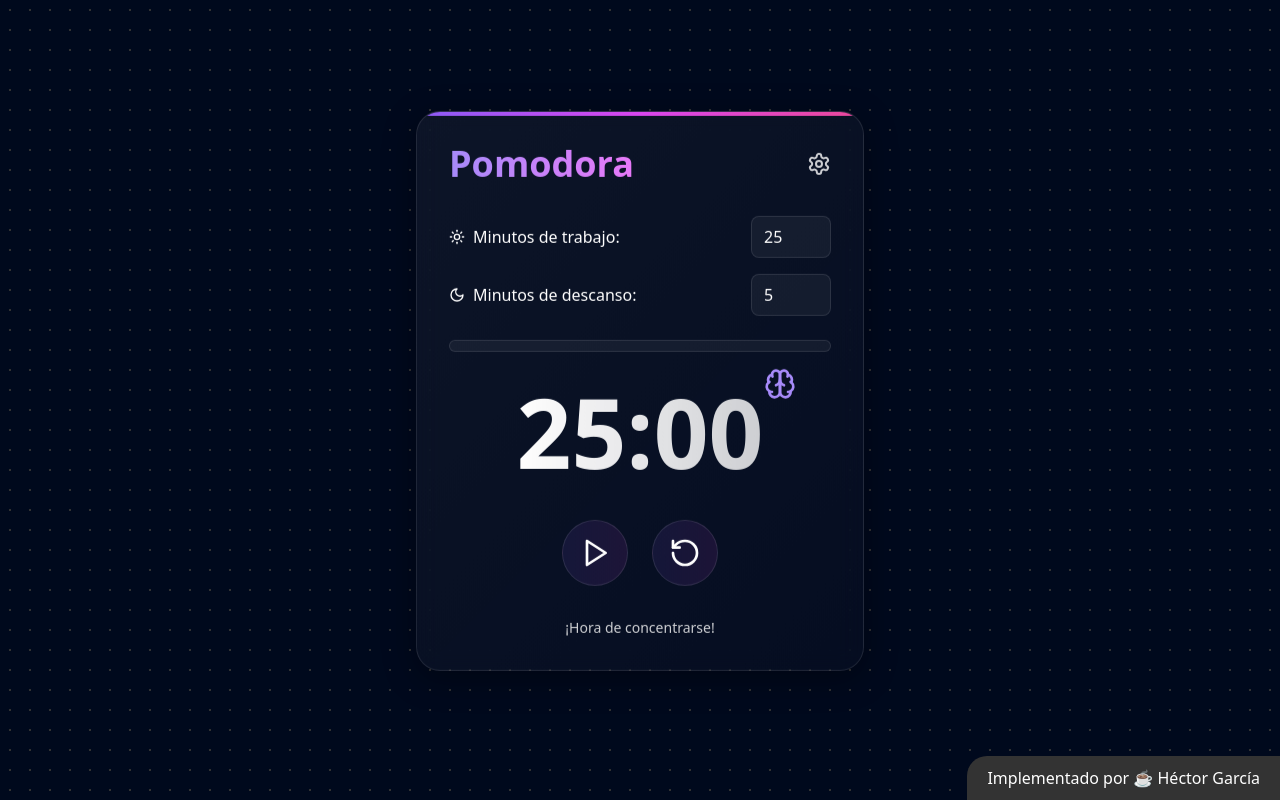
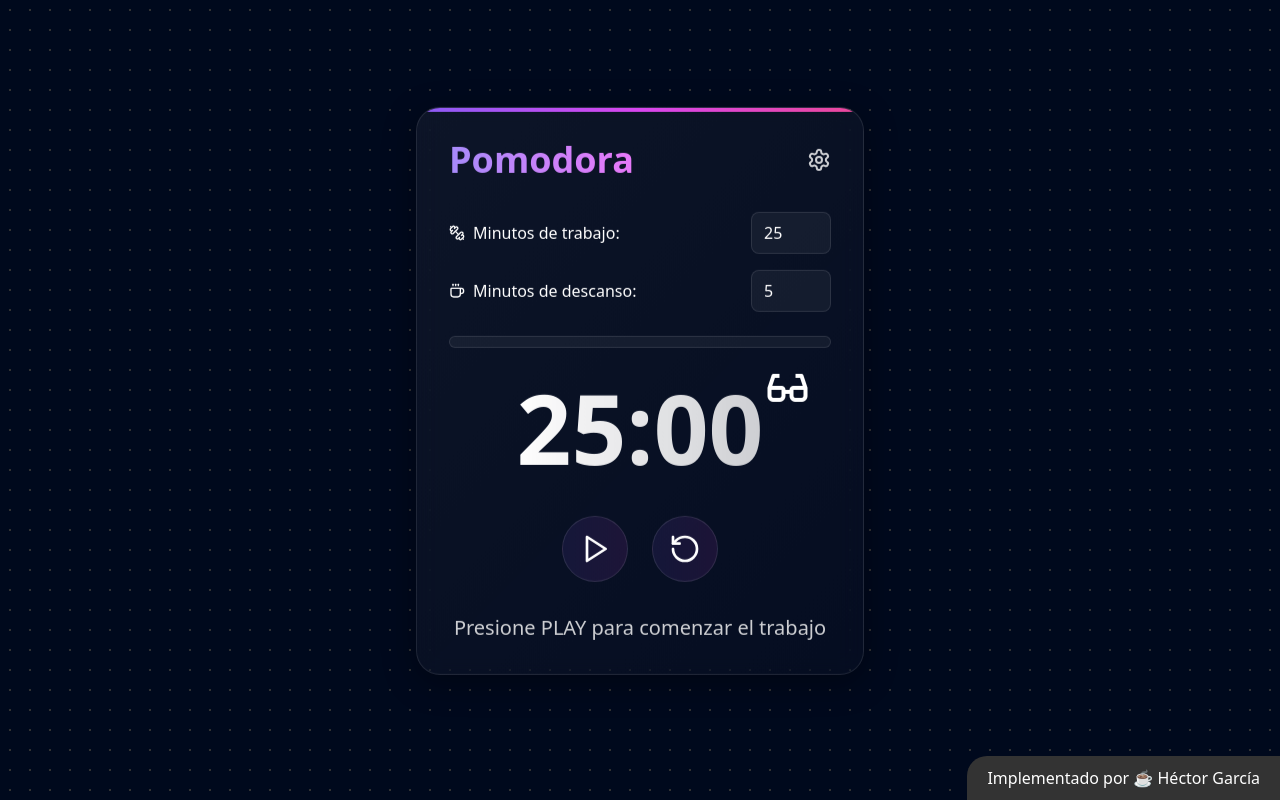
Before and after one commit to hectorgarciatw/pomodora, a React (Vite) app: page / in a window 1280 px wide. Both pictures are taken after a click on the button 819 px from the left and 234 px from the top of the page. Built offline with nearby package versions, Linux system fonts and the light colour scheme.

Commit message:
Indicador de estado mejorado y mejorando animación de iconos

```diff
--- a/package.json
+++ b/package.json
@@ -10,6 +10,7 @@
     "preview": "vite preview"
   },
   "dependencies": {
+    "boxicons": "^2.1.4",
     "lucide-react": "^0.454.0",
     "react": "^18.3.1",
     "react-dom": "^18.3.1"
--- a/src/App.tsx
+++ b/src/App.tsx
@@ -1,8 +1,11 @@
 import { useState, useEffect } from "react";
-import { Play, Pause, RotateCcw, Coffee, Brain, Settings, Moon, Sun } from "lucide-react";
+import { Play, Pause, RotateCcw, Settings, Moon, Sun, Dumbbell, Coffee } from "lucide-react";
 
 //Componentes
 import Footer from "./components/Footer.tsx";
+
+//Manejo de iconos animados
+import "boxicons/css/boxicons.min.css";
 
 type TimerMode = "trabajo" | "descanso";
 
@@ -73,7 +76,7 @@ function App() {
                             <div className="space-y-4 mb-6 animate-fade-in">
                                 <div className="flex justify-between items-center">
                                     <label className="text-white flex items-center gap-2">
-                                        <Sun className="w-4 h-4" /> Minutos de trabajo:
+                                        <Dumbbell className="w-4 h-4" /> Minutos de trabajo:
                                     </label>
                                     <input
                                         type="number"
@@ -84,7 +87,7 @@ function App() {
                                 </div>
                                 <div className="flex justify-between items-center">
                                     <label className="text-white flex items-center gap-2">
-                                        <Moon className="w-4 h-4" /> Minutos de descanso:
+                                        <Coffee className="w-4 h-4" /> Minutos de descanso:
                                     </label>
                                     <input
                                         type="number"
@@ -106,12 +109,10 @@ function App() {
                                     <div className="text-8xl font-bold text-transparent bg-clip-text bg-gradient-to-r from-white to-white/80 mb-2 text-center tabular-nums">{formatTime(time)}</div>
                                     <div className="absolute -top-4 right-0 transform translate-x-full">
                                         {mode === "trabajo" ? (
-                                            <div className="relative text-violet-400">
-                                                <Brain className="w-8 h-8" />
-                                            </div>
+                                            <i className={`bx bx-glasses-alt bx-lg ${isActive ? "bx-tada" : ""}`} style={{ color: "#fff" }}></i>
                                         ) : (
                                             <div className="relative text-fuchsia-400">
-                                                <Coffee className="w-8 h-8" />
+                                                <i className={`bx bx-coffee bx-lg ${isActive ? "bx-tada" : ""}`} style={{ color: "#fff" }}></i>
                                             </div>
                                         )}
                                     </div>
@@ -135,9 +136,10 @@ function App() {
                                 </button>
                             </div>
                         </div>
-
                         <div className="mt-8 text-center">
-                            <p className="text-white/80 text-sm font-medium">{mode === "trabajo" ? "¡Hora de concentrarse!" : "¡Tómate un descanso!"}</p>
+                            <p className="text-white/80 text-xl font-medium">
+                                {mode === "trabajo" ? (isActive ? "Momento de trabajo en curso" : "Presione PLAY para comenzar el trabajo") : isActive ? "Momento de descanso en curso..." : "Continuar con el momento de descanso"}
+                            </p>
                         </div>
                     </div>
                 </div>
```
Also changed, not shown: 1 other file (tests, documents, lock files or other folders).
